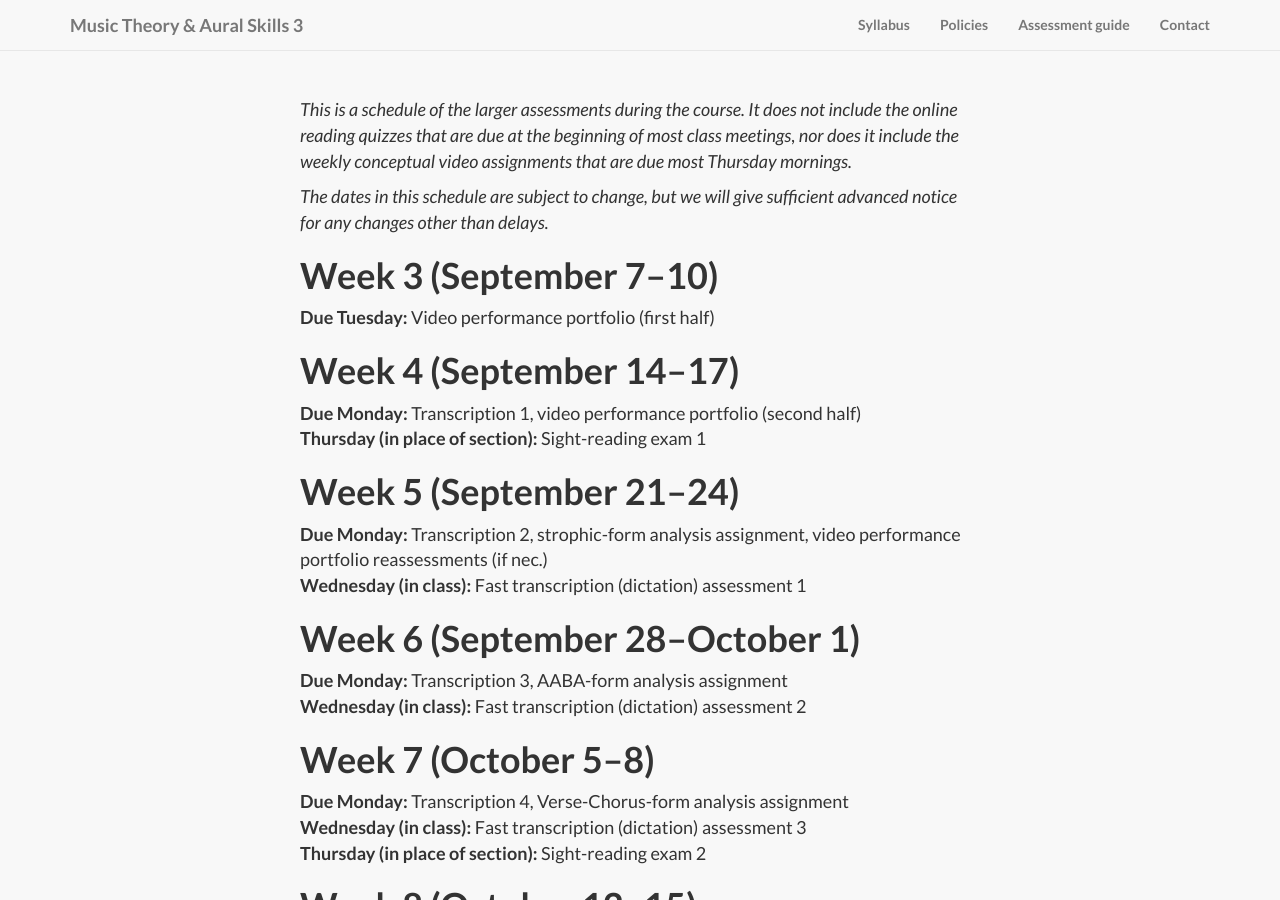
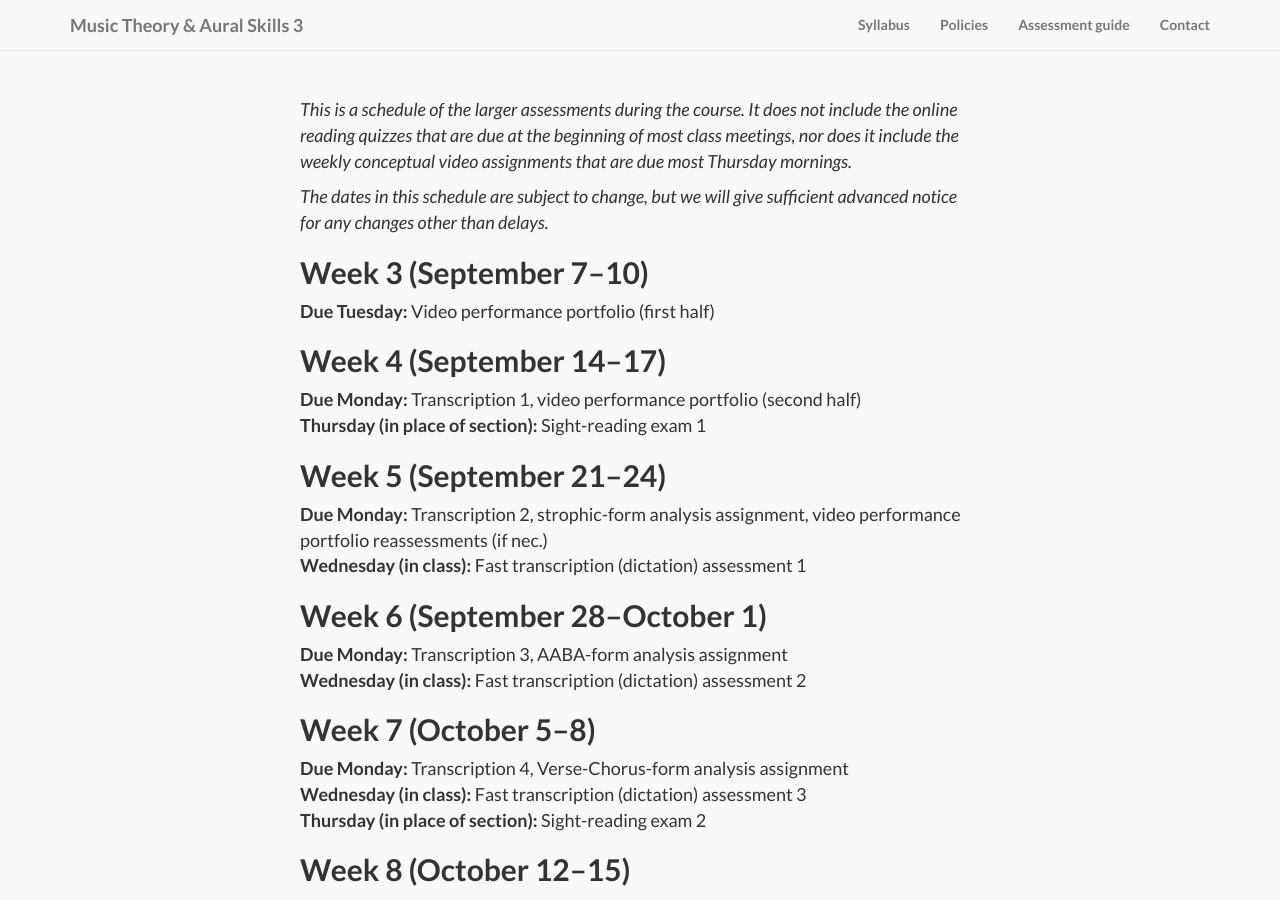
Before and after one commit to kshaffer/theory3, a Jekyll site: the page built from schedule.md, in a window 1280 px wide and 900 px high, scrolled down 695 px. Built offline with Jekyll 4.4.1, drawn with Linux system fonts in a browser that asks for light colours; nearby versions of some CDN libraries; library files that are not in the unit come from our copies.

```diff
--- a/schedule.md
+++ b/schedule.md
@@ -9,32 +9,32 @@ image: homework.jpg
 
 *The dates in this schedule are subject to change, but we will give sufficient advanced notice for any changes other than delays.*
 
-# Week 3 (September 7–10)
+## Week 3 (September 7–10)
 
 **Due Tuesday:** Video performance portfolio (first half)
 
-# Week 4 (September 14–17)
+## Week 4 (September 14–17)
 
 **Due Monday:** Transcription 1, video performance portfolio (second half)
 **Thursday (in place of section):** Sight-reading exam 1
 
-# Week 5 (September 21–24)
+## Week 5 (September 21–24)
 
 **Due Monday:** Transcription 2, strophic-form analysis assignment, video performance portfolio reassessments (if nec.)
 **Wednesday (in class):** Fast transcription (dictation) assessment 1
 
-# Week 6 (September 28–October 1)
+## Week 6 (September 28–October 1)
 
 **Due Monday:** Transcription 3, AABA-form analysis assignment
 **Wednesday (in class):** Fast transcription (dictation) assessment 2
 
-# Week 7 (October 5–8)
+## Week 7 (October 5–8)
 
 **Due Monday:** Transcription 4, Verse-Chorus-form analysis assignment
 **Wednesday (in class):** Fast transcription (dictation) assessment 3
 **Thursday (in place of section):** Sight-reading exam 2
 
-# Week 8 (October 12–15)
+## Week 8 (October 12–15)
 
 **Due Monday:** Transcription 5, Unit I project
 **Monday (in class):** Fast transcription (dictation) assessment 4
```
